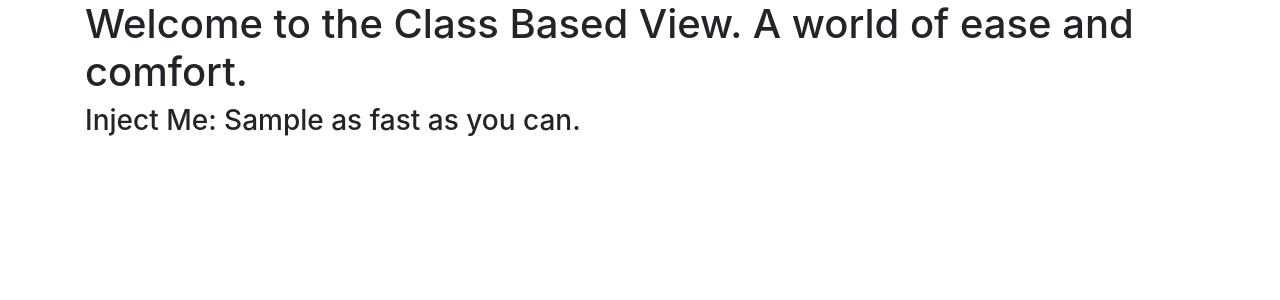
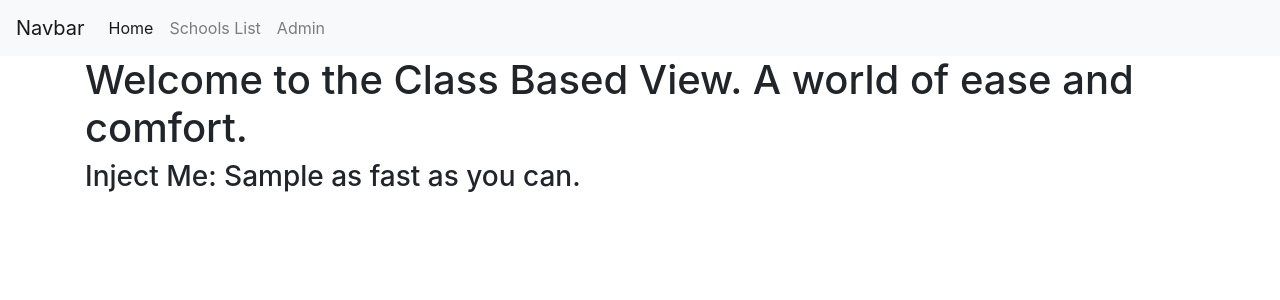
Before and after one commit to sirnusi/ClassBasedView, a Django app: template cbv_app/templates/cbv_app/home.html in a window 1280 px wide. Shown: the top 300 px of the page. Run offline with Django 3.2, Linux system fonts and the light colour scheme; the template is opened without the code that fills it: most values are stand-ins (such as "Sample title", 1, 10 or a date in 2020).

Commit message:
class commit

```diff
--- a/cbv_app/templates/cbv_app/base.html
+++ b/cbv_app/templates/cbv_app/base.html
@@ -8,6 +8,19 @@
     <link rel="stylesheet" href="https://cdn.jsdelivr.net/npm/bootstrap@4.6.0/dist/css/bootstrap.min.css" integrity="sha384-B0vP5xmATw1+K9KRQjQERJvTumQW0nPEzvF6L/Z6nronJ3oUOFUFpCjEUQouq2+l" crossorigin="anonymous">
 </head>
 <body>
+    <nav class="navbar navbar-expand-lg navbar-light bg-light">
+        <a class="navbar-brand" href="">Navbar</a>
+        <button class="navbar-toggler" type="button" data-toggle="collapse" data-target="#navbarNavAltMarkup" aria-controls="navbarNavAltMarkup" aria-expanded="false" aria-label="Toggle navigation">
+            <span class="navbar-toggler-icon"></span>
+        </button>
+        <div class="collapse navbar-collapse" id="navbarNavAltMarkup">
+            <div class="navbar-nav">
+                <a class="nav-link active" href="{% url 'home' %}">Home <span class="sr-only">(current)</span></a>
+                <a class="nav-link" href="{% url 'list' %}">Schools List</a>
+                <a class="nav-link" href="{% url 'admin:index' %}">Admin</a>
+            </div>
+        </div>
+    </nav>
     <div class='container'>
         {% block body_block %}
         {% endblock %}
--- /dev/null
+++ b/cbv_app/templates/cbv_app/school_list.html
@@ -0,0 +1,6 @@
+<!DOCTYPE html>
+{% extends 'cbv_app/base.html' %}
+
+{% block body_block %}
+
+{% endblock %}
--- /dev/null
+++ b/cbv_app/urls.py
@@ -0,0 +1,6 @@
+from django.urls import path
+from .views import Home
+
+urlpatterns = [
+    path('', Home.as_view(), name='home'),
+]
--- a/classBasedView/urls.py
+++ b/classBasedView/urls.py
@@ -14,9 +14,8 @@ Including another URLconf
     2. Add a URL to urlpatterns:  path('blog/', include('blog.urls'))
 """
 from django.contrib import admin
-from django.urls import path
-from cbv_app import views
+from django.urls import path, include
 urlpatterns = [
     path('admin/', admin.site.urls),
-    path('', views.HomeView.as_view(), name = 'index')
+    path('cbv_app/', include('cbv_app.urls'))
 ]
```
Also changed, not shown: cbv_app/views.py (+9 -2 lines).
